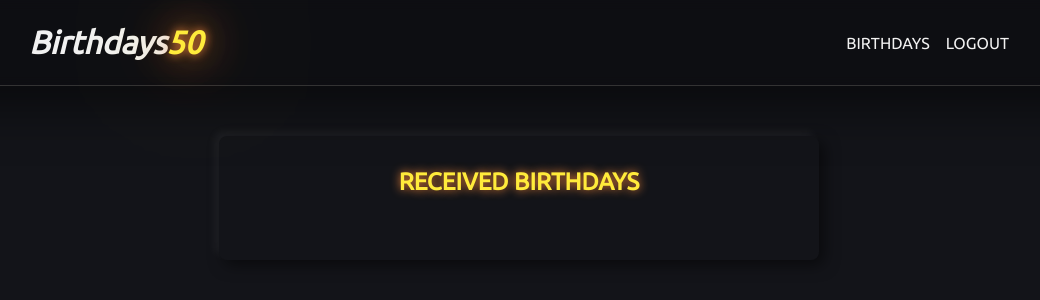
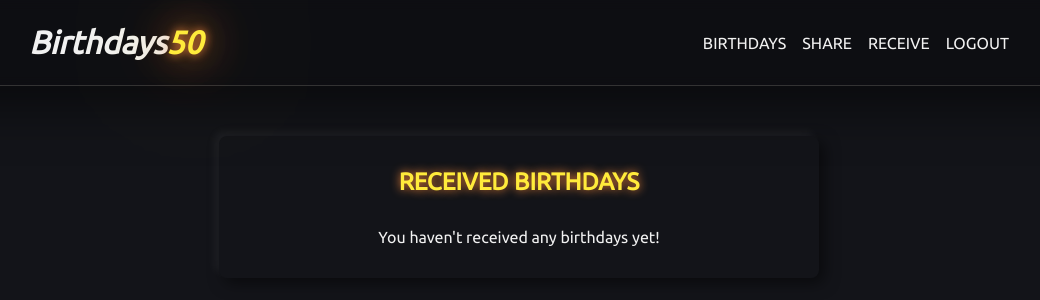
Before and after one commit to Raymw1/birthdays50v2, a Flask app: page /receive in a window 1280 px wide. Shown: the top 300 px of the page, without its empty margins (121-1161 px from the left). Run offline with Flask 2, Linux system fonts and the light colour scheme; the visitor is signed in with stand-in values (Sample User, id 1).

Commit message:
fix: refactoring some functions

```diff
--- a/models/Birthday.py
+++ b/models/Birthday.py
@@ -17,7 +17,12 @@ def deleteBirth(id):
   return db.execute("DELETE FROM birthdays WHERE id = ?", id)
 
 def shareBirth(sender, receiver, id):
-  return db.execute("INSERT INTO shared (sender_id, receiver_id, birthday_id) VALUES (?, ?, ?)", sender, receiver, id)
+  if not checkIfBirthExists(sender, id):
+    return db.execute("INSERT INTO shared (sender_id, receiver_id, birthday_id) VALUES (?, ?, ?)", sender, receiver, id)
+  return
+
+def checkIfBirthExists(sender, id):
+  return db.execute("SELECT * FROM shared WHERE sender_id = ? AND birthday_id = ?", sender, id)
 
 def getSharedBirth(id):
   return db.execute("SELECT * FROM shared WHERE id = ?", id)
--- a/models/database.py
+++ b/models/database.py
@@ -3,6 +3,6 @@ from cs50 import SQL
 db = SQL("sqlite:///birthdays.db")
 
 db.execute("CREATE TABLE IF NOT EXISTS users (id INTEGER, email TEXT NOT NULL UNIQUE, username TEXT NOT NULL UNIQUE, password TEXT NOT NULL, PRIMARY KEY(id));")
-db.execute("""CREATE TABLE IF NOT EXISTS birthdays (id INTEGER, name TEXT NOT NULL, month INTEGER NOT NULL, day INTEGER NOT NULL, user_id INTEGER NOT NULL, PRIMARY KEY(id), FOREIGN KEY(user_id) REFERENCES users(id));""")
-db.execute("""CREATE TABLE IF NOT EXISTS shared (id INTEGER, sender_id INTEGER NOT NULL, receiver_id INTEGER NOT NULL, birthday_id INTEGER NOT NULL, PRIMARY KEY(id), FOREIGN KEY(sender_id) REFERENCES users(id), FOREIGN KEY(receiver_id) REFERENCES users(id), FOREIGN KEY(birthday_id) REFERENCES birthdays(id));""")
+db.execute("""CREATE TABLE IF NOT EXISTS birthdays (id INTEGER, name TEXT NOT NULL, month INTEGER NOT NULL, day INTEGER NOT NULL, user_id INTEGER NOT NULL, PRIMARY KEY(id), FOREIGN KEY(user_id) REFERENCES users(id) ON DELETE CASCADE);""")
+db.execute("""CREATE TABLE IF NOT EXISTS shared (id INTEGER, sender_id INTEGER NOT NULL, receiver_id INTEGER NOT NULL, birthday_id INTEGER NOT NULL, PRIMARY KEY(id), FOREIGN KEY(sender_id) REFERENCES users(id) ON DELETE CASCADE, FOREIGN KEY(receiver_id) REFERENCES users(id) ON DELETE CASCADE, FOREIGN KEY(birthday_id) REFERENCES birthdays(id) ON DELETE CASCADE);""")
 db.execute("PRAGMA foreign_keys = ON")
--- a/services/birthdays.py
+++ b/services/birthdays.py
@@ -5,11 +5,12 @@ def formatSharedBirthdays(receiver_id):
   births = getSharedBirths(receiver_id)
   users = {}
   for birth in births:
+    birthToGet = getBirth(birth["birthday_id"])
+    birthToGet[0]["share_id"] = birth["id"]
     try:
-      users[getSenderName(birth["sender_id"])].append(getBirth(birth["birthday_id"])[0])
+      users[getSenderName(birth["sender_id"])].append(birthToGet[0])
     except:
-      users[getSenderName(birth["sender_id"])] = getBirth(birth["birthday_id"])
-  print(users)
+      users[getSenderName(birth["sender_id"])] = birthToGet
   return users
 
 def getSenderName(sender_id):
--- a/static/styles/form.css
+++ b/static/styles/form.css
@@ -59,6 +59,7 @@ input:-webkit-autofill:hover,
 input:-webkit-autofill:focus,
 input:-webkit-autofill:active {
   color: var(--primary-color);
+  border: 1px solid transparent;
   transition: all 5000s ease-in-out 0s;
 }
 
--- a/static/styles/main.css
+++ b/static/styles/main.css
@@ -41,6 +41,10 @@ main.content {
   display: flex;
   align-items: center;
   flex-direction: column;
+}
+
+button {
+  cursor: pointer;
 }
 
 /* =============== BOX =============== */
--- a/templates/birthdays.html
+++ b/templates/birthdays.html
@@ -26,6 +26,7 @@
       </div>
       <button type="submit" class="button">Add</button>
     </form>
+    {% if birthdays %}
     <div class="birthdays">
       <h2>Birthdays</h2>
       <table>
@@ -52,5 +53,6 @@
         </tbody>
       </table>
     </div>
+    {% endif %}
   </div>
 {% endblock content %}
--- a/templates/layout.html
+++ b/templates/layout.html
@@ -24,6 +24,8 @@
           <ul>
             {% if session.user_id %}
             <a href="/birthdays"><li>Birthdays</li></a>
+            <a href="/share"><li>Share</li></a>
+            <a href="/receive"><li>Receive</li></a>
             <a href="/logout"><li>Logout</li></a>
             {% else %}
             <a href="/login"><li>Login</li></a>
--- a/templates/receive.html
+++ b/templates/receive.html
@@ -9,6 +9,7 @@
 {% block content %}
   <div class="box-container">
     <h2>Received Birthdays</h2>
+    {% if users %}
     {% for user in users %}
     <div class="birthdays">
       <h2>{{ user }}</h2>
@@ -27,7 +28,7 @@
             <td>{{ birthday.month }}/{{ birthday.day }}</td>
             <td>
               <form action="/remove-shared" method="POST">
-                <input type="hidden" name="id" value="{{ birthday.id }}">
+                <input type="hidden" name="id" value="{{ birthday.share_id }}">
                 <button type="submit"><img src="/assets/minus.svg" alt="Remove"></button>
               </form>
             </td>
@@ -37,5 +38,8 @@
       </table>
     </div>
     {% endfor %}
+    {% else %}
+    <p>You haven't received any birthdays yet!</p>
+    {% endif %}
   </div>
 {% endblock content %}
```
Also changed, not shown: birthdays.db, 2 other files.
